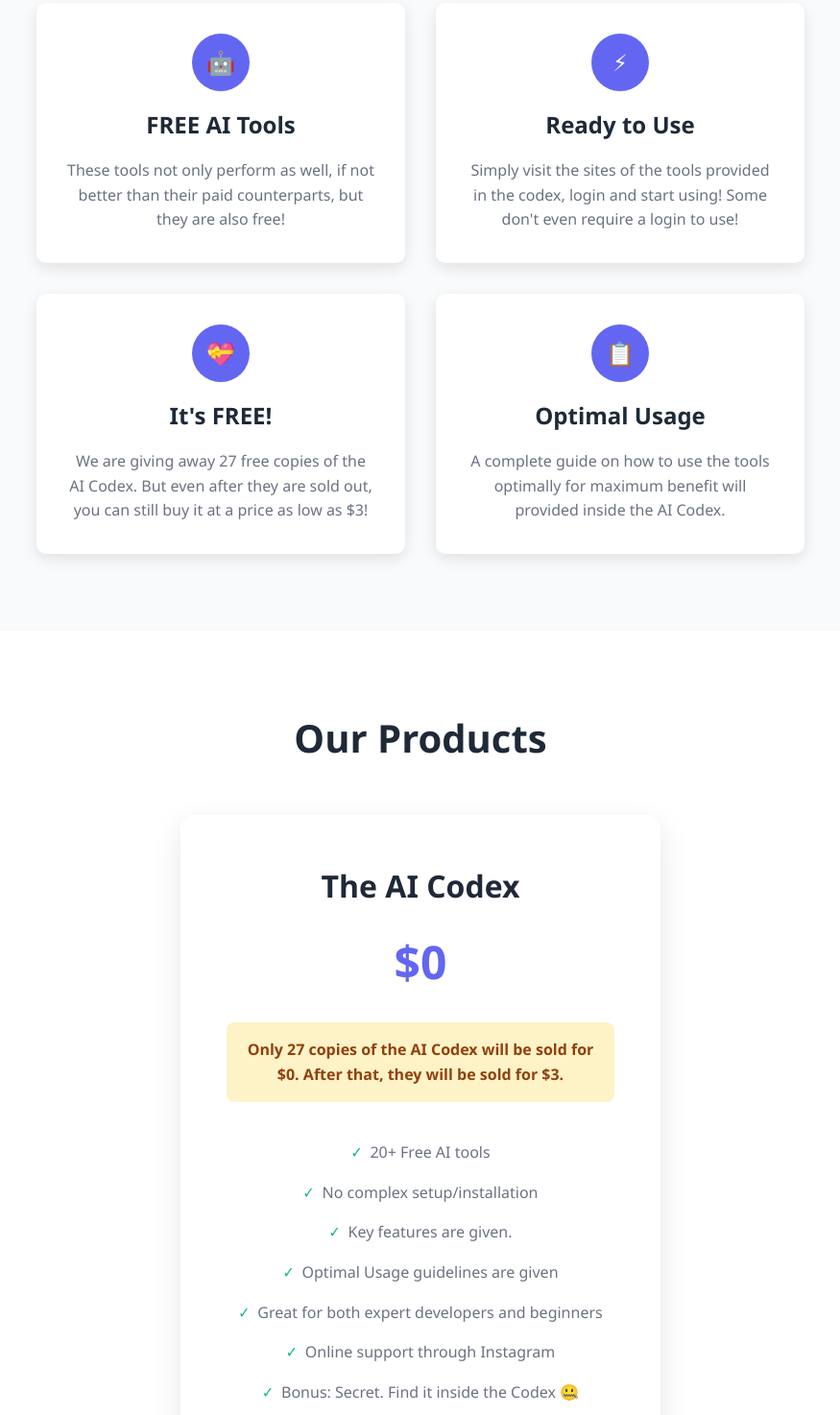
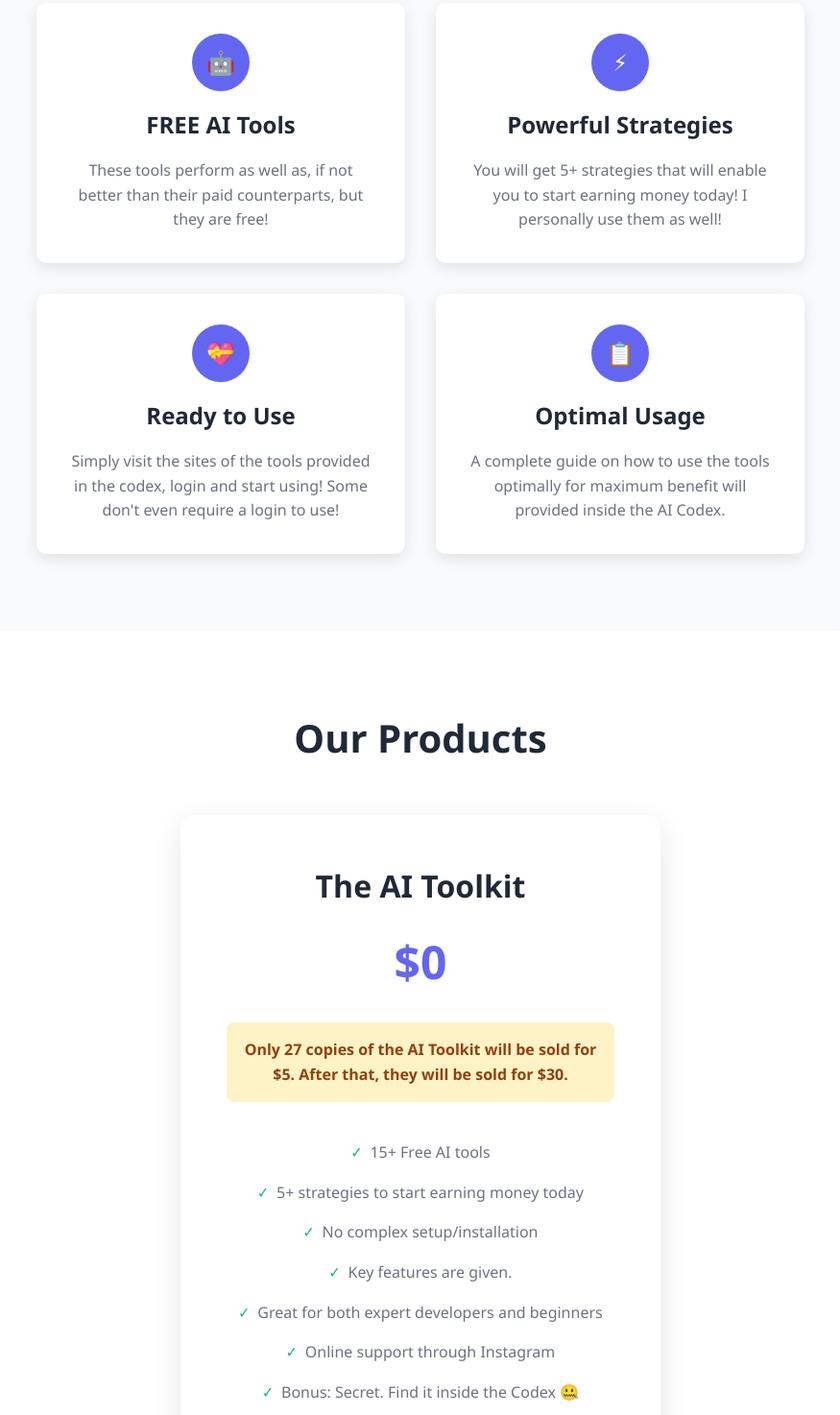
Before and after one commit to abbysallord/veltrix-world, a plain HTML site: page index.html in a window 1280 px wide. Shown: the part 619-2093 px from the top of the page at 96% size, without its empty margins (202-1077 px from the left). Drawn offline with Linux system fonts and the light colour scheme.

Commit message:
Update index.html

```diff
--- a/index.html
+++ b/index.html
@@ -382,7 +382,7 @@
     <section id="home" class="hero">
         <div class="container">
             <h1>Save time and money with our AI Codex</h1>
-            <p>20+ FREE AI tools to beat your competitors. (Sub product of Gnozion™)</p>
+            <p>FREE AI tools to beat your competitors. (Sub product of Gnozion™)</p>
             <a href="#products" class="cta-button">Get Started Today</a>
         </div>
     </section>
@@ -395,17 +395,17 @@
                 <div class="feature-card">
                     <div class="feature-icon">🤖</div>
                     <h3>FREE AI Tools</h3>
-                    <p>These tools not only perform as well, if not better than their paid counterparts, but they are also free!</p>
+                    <p>These tools perform as well as, if not better than their paid counterparts, but they are free!</p>
                 </div>
                 <div class="feature-card">
                     <div class="feature-icon">⚡</div>
-                    <h3>Ready to Use</h3>
-                    <p>Simply visit the sites of the tools provided in the codex, login and start using! Some don't even require a login to use!</p>
+                    <h3>Powerful Strategies</h3>
+                    <p>You will get 5+ strategies that will enable you to start earning money today! I personally use them as well!</p>
                 </div>
                 <div class="feature-card">
                     <div class="feature-icon">💝</div>
-                    <h3>It's FREE!</h3>
-                    <p>We are giving away 27 free copies of the AI Codex. But even after they are sold out, you can still buy it at a price as low as $3!</p>
+                    <h3>Ready to Use</h3>
+                    <p>Simply visit the sites of the tools provided in the codex, login and start using! Some don't even require a login to use!</p>
                 </div>
                 <div class="feature-card">
                     <div class="feature-icon">📋</div>
@@ -421,21 +421,21 @@
         <div class="container">
             <h2 class="section-title">Our Products</h2>
             <div class="product-card">
-                <h3>The AI Codex</h3>
+                <h3>The AI Toolkit</h3>
                 <div class="price">$0</div>
                 <div class="price-note">
-                    Only 27 copies of the AI Codex will be sold for $0. After that, they will be sold for $3.
+                    Only 27 copies of the AI Toolkit will be sold for $5. After that, they will be sold for $30.
                 </div>
                 <ul class="product-features">
-                    <li>20+ Free AI tools</li>
+                    <li>15+ Free AI tools</li>
+                    <li>5+ strategies to start earning money today</li>
                     <li>No complex setup/installation</li>
                     <li>Key features are given.</li>
-                    <li>Optimal Usage guidelines are given</li>
                     <li>Great for both expert developers and beginners</li>
                     <li>Online support through Instagram</li>
                     <li>Bonus: Secret. Find it inside the Codex 🤐</li>
                 </ul>
-                <a href="https://veltrixreach.gumroad.com/l/AICODEX" class="cta-button" target="_blank">Purchase Now</a>
+                <a href="https://gnozion.gumroad.com/l/aitoolkit" class="cta-button" target="_blank">Purchase Now</a>
             </div>
         </div>
     </section>
```
